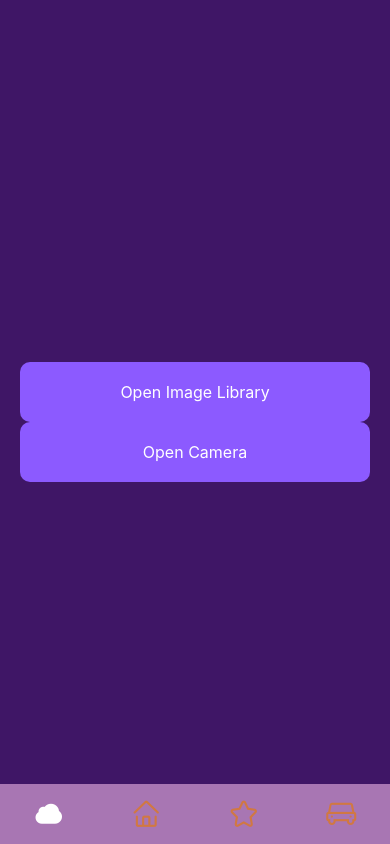
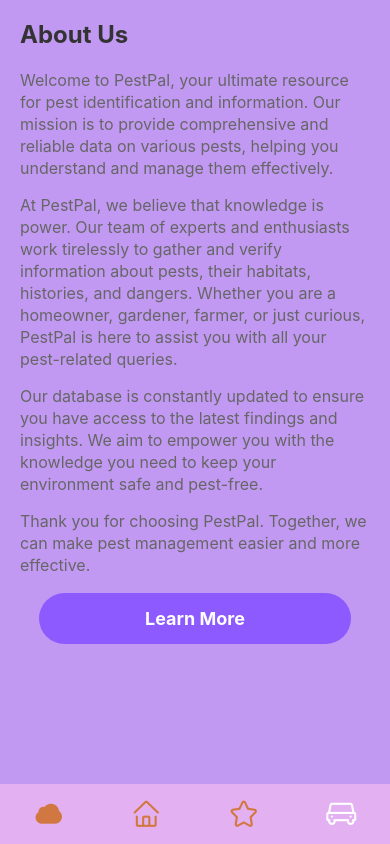
Before and after one commit to 21522217/PestPal, a React Native app: screen /AboutUsScreen in a window 390 px wide. Built offline with nearby package versions, Linux system fonts and the light colour scheme.

Commit message:
<dev> add new screen and adjut screen

```diff
--- a/src/router/AppStack.tsx
+++ b/src/router/AppStack.tsx
@@ -5,6 +5,7 @@
 import SettingsScreen from '../screens/SettingScreen';
 import OtherScreen from '../screens/OtherScreen';
 import {createBottomTabNavigator} from '@react-navigation/bottom-tabs';
+import AboutUsScreen from '../screens/AboutUsScreen';
 
 import Icon from 'react-native-vector-icons/AntDesign';
 import {COLORS} from '../theme/theme';
@@ -16,6 +17,7 @@
   HistoryScreen: undefined;
   SettingScreen: undefined;
   OtherScreen: undefined;
+  AboutUsScreen: undefined;
 };
 
 const stack = createBottomTabNavigator<AppStackParamsList>();
@@ -57,8 +59,8 @@
         }}
       />
       <stack.Screen
-        name="OtherScreen"
-        component={OtherScreen}
+        name="AboutUsScreen"
+        component={AboutUsScreen}
         options={{
           tabBarButton: ({onFocus, onPress}) => (
             <TabButton icon={'car'} onFocus={onFocus} onPress={onPress} />
--- /dev/null
+++ b/src/screens/AboutUsScreen.tsx
@@ -0,0 +1,74 @@
+import React from 'react';
+import { View, Text, StyleSheet, ScrollView, TouchableOpacity, Dimensions } from 'react-native';
+import { COLORS } from '../theme/theme';
+
+const { width } = Dimensions.get('window');
+
+const AboutUsScreen: React.FC = () => {
+  const handleButtonPress = () => {
+
+  };
+
+  return (
+    <View style={styles.container}>
+      <ScrollView contentContainerStyle={styles.scrollContainer}>
+        <Text style={styles.title}>About Us</Text>
+        <Text style={styles.paragraph}>
+          Welcome to PestPal, your ultimate resource for pest identification and information. Our mission is to provide comprehensive and reliable data on various pests, helping you understand and manage them effectively.
+        </Text>
+        <Text style={styles.paragraph}>
+          At PestPal, we believe that knowledge is power. Our team of experts and enthusiasts work tirelessly to gather and verify information about pests, their habitats, histories, and dangers. Whether you are a homeowner, gardener, farmer, or just curious, PestPal is here to assist you with all your pest-related queries.
+        </Text>
+        <Text style={styles.paragraph}>
+          Our database is constantly updated to ensure you have access to the latest findings and insights. We aim to empower you with the knowledge you need to keep your environment safe and pest-free.
+        </Text>
+        <Text style={styles.paragraph}>
+          Thank you for choosing PestPal. Together, we can make pest management easier and more effective.
+        </Text>
+      </ScrollView>
+      <TouchableOpacity style={styles.button} onPress={handleButtonPress}>
+        <Text style={styles.buttonText}>Learn More</Text>
+      </TouchableOpacity>
+    </View>
+  );
+};
+
+const styles = StyleSheet.create({
+  container: {
+    flex: 1,
+    backgroundColor: '#c299f2',
+  },
+  scrollContainer: {
+    padding: 20,
+    paddingBottom: 80,
+  },
+  title: {
+    fontSize: 24,
+    fontWeight: 'bold',
+    color: '#333',
+    marginBottom: 20,
+  },
+  paragraph: {
+    fontSize: 16,
+    color: '#666',
+    marginBottom: 15,
+    lineHeight: 22,
+  },
+  button: {
+    position: 'absolute',
+    bottom: 200,
+    left: width * 0.1,
+    right: width * 0.1,
+    backgroundColor: COLORS.buttonColor,
+    paddingVertical: 15,
+    borderRadius: 30,
+    alignItems: 'center',
+  },
+  buttonText: {
+    fontSize: 18,
+    color: 'white',
+    fontWeight: 'bold',
+  },
+});
+
+export default AboutUsScreen;
--- a/src/screens/SettingScreen.tsx
+++ b/src/screens/SettingScreen.tsx
@@ -1,9 +1,12 @@
 import React from 'react';
-import { View, Text, Image, StyleSheet, TouchableOpacity } from 'react-native';
+import { View, Text, Image, StyleSheet, TouchableOpacity, Dimensions } from 'react-native';
+import { COLORS } from '../theme/theme';
 
-const SettingsScreen = () => {
+const { width } = Dimensions.get('window');
+
+const SettingsScreen: React.FC = () => {
   return (
-<View style={styles.container}>
+    <View style={styles.container}>
       <Image source={require('../assets/profile-icon.png')} style={styles.profileIcon} />
       <Text style={styles.name}>Yoku Pham</Text>
       <Text style={styles.info}>info</Text>
@@ -22,19 +25,21 @@
     flex: 1,
     justifyContent: 'flex-start',
     alignItems: 'center',
-    backgroundColor: '#fff',
+    backgroundColor: '#c299f2',
   },
   profileIcon: {
     width: 150,
     height: 150,
     marginBottom: 20,
-    marginTop: 200,
+    marginTop: 50,
+    borderRadius: 75,
   },
   name: {
     fontSize: 24,
     fontWeight: 'bold',
     marginBottom: 10,
     textAlign: 'center',
+    color: '#333',
   },
   info: {
     fontSize: 16,
@@ -45,11 +50,11 @@
   settingsButton: {
     flexDirection: 'row',
     alignItems: 'center',
-    padding: 10,
-    marginTop: 20,
-    backgroundColor: '#ccc',
-    borderRadius: 5,
-    width: '50%',
+    padding: 15,
+    marginBottom: 50,
+    backgroundColor: COLORS.buttonColor,
+    borderRadius: 30,
+    width: width * 0.8,
     justifyContent: 'center',
   },
   settingsIcon: {
@@ -59,6 +64,8 @@
   },
   settingsText: {
     fontSize: 18,
+    color: 'white',
+    fontWeight: 'bold',
   },
 });
 
```
